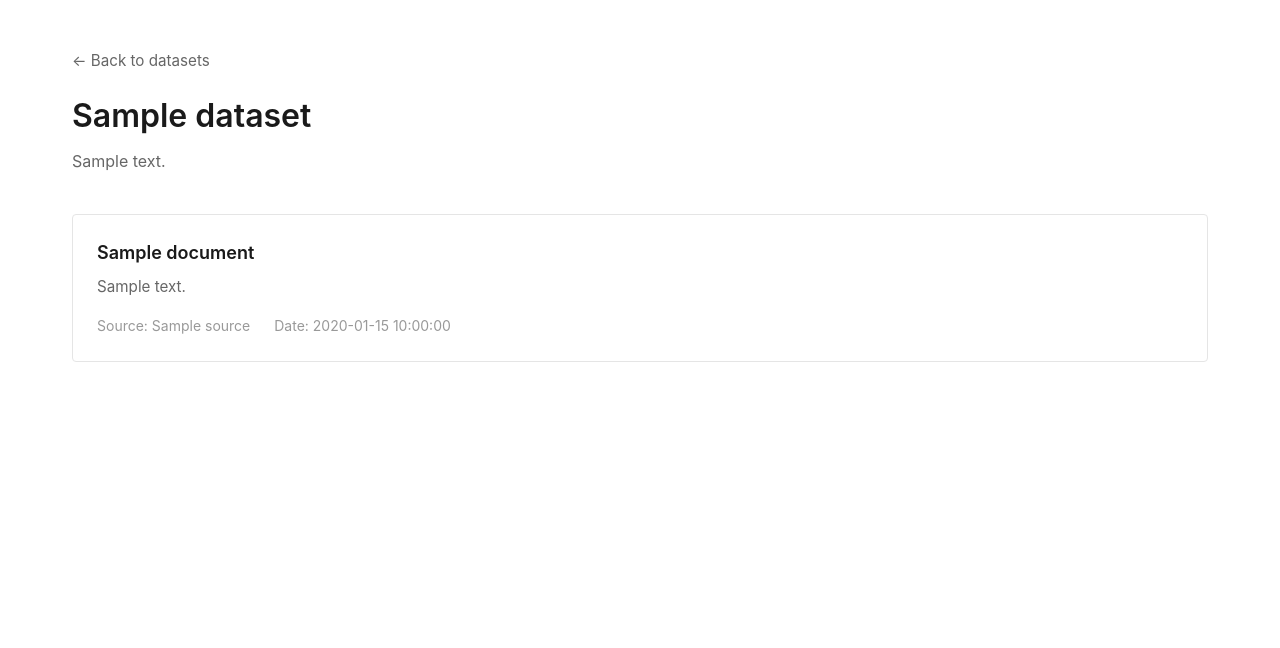
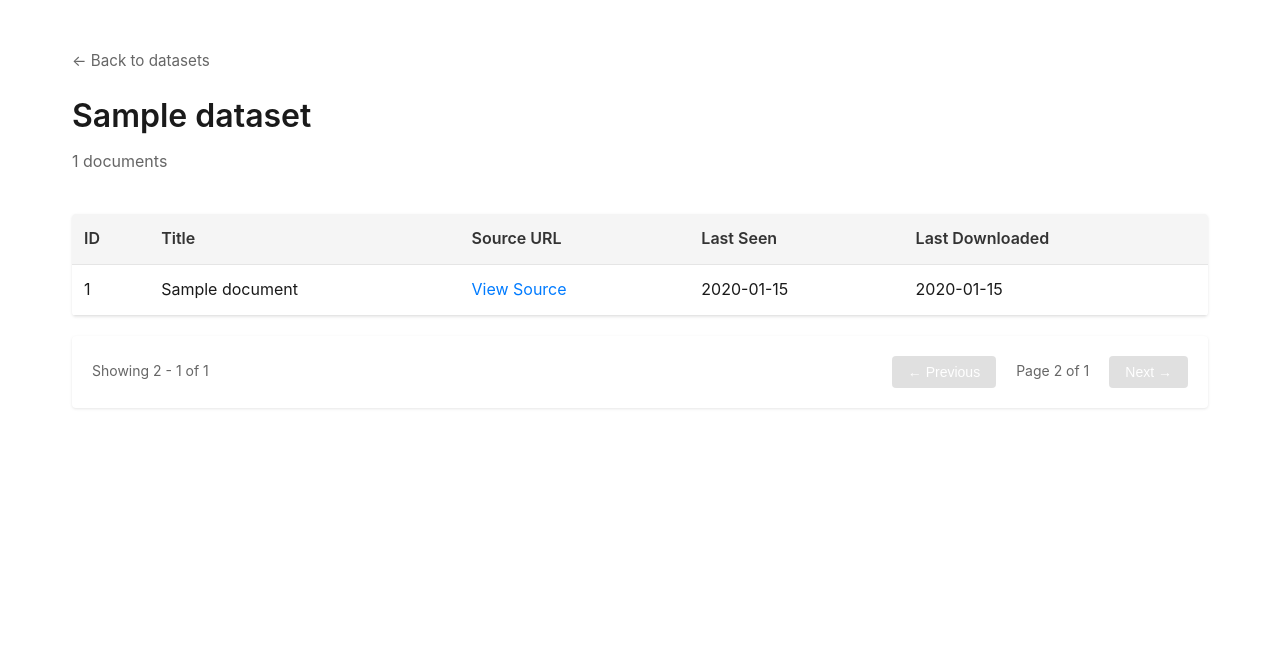
Before and after one commit to datagenero/data-collector, a FastAPI app: template templates/dataset.html in a window 1280 px wide. Shown: the part 87-735 px from the top of the page. Run offline with FastAPI, Linux system fonts and the light colour scheme; the template is opened without the code that fills it: most values are stand-ins (such as "Sample title", 1, 10 or a date in 2020).

Commit message:
feat: add page for dataset

```diff
--- a/main.py
+++ b/main.py
@@ -1,13 +1,16 @@
 import logging
 from dotenv import load_dotenv
-from fastapi import FastAPI, Request
+from fastapi import FastAPI, Request, Depends
 from fastapi.responses import HTMLResponse
 from fastapi.staticfiles import StaticFiles
 from fastapi.templating import Jinja2Templates
+from sqlalchemy.orm import Session
 
 from collector_api.scrapers import router as scrapers_router
 from collector_api.datasets import router as datasets_router
 from collector_api.documents import router as documents_router
+from collector_api.database import get_db
+from collector_api.models import Dataset, Document
 
 # Load environment variables from .env file
 load_dotenv()
@@ -38,38 +41,83 @@ app.mount("/static", StaticFiles(directory="static"), name="static")
 # Setup templates
 templates = Jinja2Templates(directory="templates")
 
-# Hardcoded datasets
-DATASETS = [
-    {
-        "id": "news-articles",
-        "name": "News Articles",
-        "description": "Collection of news articles from major publications. Includes headlines, content, and metadata from various news sources."
-    },
-    {
-        "id": "research-papers",
-        "name": "Research Papers",
-        "description": "Academic research papers and publications. Scraped from open access repositories and academic databases."
-    },
-    {
-        "id": "product-reviews",
-        "name": "Product Reviews",
-        "description": "Customer reviews and ratings for various products. Aggregated from e-commerce platforms and review sites."
-    },
-    {
-        "id": "legal-documents",
-        "name": "Legal Documents",
-        "description": "Public legal documents, court cases, and regulatory filings. Sourced from government and legal databases."
-    }
-]
+@app.get("/", response_class=HTMLResponse)
+async def home(request: Request, db: Session = Depends(get_db)):
+    """Main page showing all datasets as cards with document counts"""
+    logger.info("Rendering home page")
+
+    # Get all datasets from database with document counts
+    datasets = db.query(Dataset).all()
+
+    datasets_list = []
+    for dataset in datasets:
+        # Count documents in this dataset
+        document_count = db.query(Document).filter(
+            Document.dataset_id == dataset.id
+        ).count()
+
+        datasets_list.append({
+            "id": dataset.id,
+            "name": dataset.name,
+            "document_count": document_count
+        })
+
+    return templates.TemplateResponse(
+        "index.html",
+        {"request": request, "datasets": datasets_list}
+    )
 
 
-@app.get("/", response_class=HTMLResponse)
-async def home(request: Request):
-    """Main page showing all datasets as cards"""
-    logger.info("Rendering home page")
+@app.get("/dataset/{dataset_id}", response_class=HTMLResponse)
+async def dataset_detail(
+    request: Request,
+    dataset_id: int,
+    page: int = 0,
+    page_size: int = 20,
+    db: Session = Depends(get_db)
+):
+    """Detail page for a specific dataset showing all documents in a table"""
+    logger.info(f"Accessing dataset: {dataset_id}, page: {page}")
+
+    # Get the dataset
+    dataset = db.query(Dataset).filter(Dataset.id == dataset_id).first()
+
+    if not dataset:
+        logger.warning(f"Dataset not found: {dataset_id}")
+        return templates.TemplateResponse(
+            "404.html",
+            {"request": request},
+            status_code=404
+        )
+
+    # Get total document count
+    total_documents = db.query(Document).filter(
+        Document.dataset_id == dataset_id
+    ).count()
+
+    # Get paginated documents
+    documents = db.query(Document).filter(
+        Document.dataset_id == dataset_id
+    ).offset(page * page_size).limit(page_size).all()
+
+    # Calculate pagination info
+    total_pages = (total_documents + page_size - 1) // page_size  # Ceiling division
+    has_previous = page > 0
+    has_next = page < total_pages - 1
+
     return templates.TemplateResponse(
-        "index.html",
-        {"request": request, "datasets": DATASETS}
+        "dataset.html",
+        {
+            "request": request,
+            "dataset": dataset,
+            "documents": documents,
+            "total_documents": total_documents,
+            "page": page,
+            "page_size": page_size,
+            "total_pages": total_pages,
+            "has_previous": has_previous,
+            "has_next": has_next,
+        }
     )
 
 
--- a/static/style.css
+++ b/static/style.css
@@ -201,3 +201,140 @@ footer p {
 main {
     min-height: calc(100vh - 250px);
 }
+
+/* Reusable text styles */
+.document-count,
+.muted {
+    color: #999;
+    font-size: 0.95rem;
+}
+
+/* Links */
+a {
+    transition: all 0.2s ease;
+}
+
+.source-link {
+    color: #007bff;
+    text-decoration: none;
+}
+
+.source-link:hover {
+    text-decoration: underline;
+}
+
+/* Tables */
+.documents-table {
+    width: 100%;
+    border-collapse: collapse;
+    margin: 20px 0;
+    background: white;
+    box-shadow: 0 1px 3px rgba(0,0,0,0.1);
+    border-radius: 4px;
+    overflow: hidden;
+}
+
+.documents-table thead {
+    background: #f5f5f5;
+}
+
+.documents-table th,
+.documents-table td {
+    padding: 12px;
+    text-align: left;
+    border-bottom: 1px solid #e5e5e5;
+}
+
+.documents-table th {
+    font-weight: 600;
+    color: #333;
+}
+
+.documents-table tbody tr {
+    transition: background 0.2s ease;
+}
+
+.documents-table tbody tr:hover {
+    background: #f9f9f9;
+}
+
+/* Pagination */
+.pagination {
+    display: flex;
+    justify-content: space-between;
+    align-items: center;
+    margin-top: 20px;
+    padding: 20px;
+    background: white;
+    border-radius: 4px;
+    box-shadow: 0 1px 3px rgba(0,0,0,0.1);
+}
+
+.pagination-info {
+    color: #666;
+    font-size: 0.875rem;
+}
+
+.pagination-buttons {
+    display: flex;
+    gap: 10px;
+    align-items: center;
+}
+
+.page-indicator {
+    color: #666;
+    font-size: 0.875rem;
+    padding: 0 10px;
+}
+
+/* Buttons */
+.btn {
+    display: inline-block;
+    padding: 8px 16px;
+    border-radius: 4px;
+    text-decoration: none;
+    font-size: 0.875rem;
+    border: none;
+    cursor: pointer;
+    transition: background 0.2s ease, opacity 0.2s ease;
+}
+
+.btn-secondary {
+    background: #007bff;
+    color: white;
+}
+
+.btn-secondary:hover:not(:disabled) {
+    background: #0056b3;
+}
+
+.btn-secondary:disabled {
+    background: #ccc;
+    cursor: not-allowed;
+    opacity: 0.6;
+}
+
+/* Responsive design */
+@media (max-width: 768px) {
+    .container {
+        padding: 0 1rem;
+    }
+
+    .cards-grid {
+        grid-template-columns: 1fr;
+    }
+
+    .pagination {
+        flex-direction: column;
+        gap: 15px;
+    }
+
+    .documents-table {
+        font-size: 0.875rem;
+    }
+
+    .documents-table th,
+    .documents-table td {
+        padding: 8px;
+    }
+}
--- a/templates/dataset.html
+++ b/templates/dataset.html
@@ -6,22 +6,54 @@
 <div class="page-header">
     <a href="/" class="back-link">← Back to datasets</a>
     <h2>{{ dataset.name }}</h2>
-    <p class="subtitle">{{ dataset.description }}</p>
+    <p class="subtitle">{{ total_documents }} documents</p>
 </div>
 
 <div class="documents-section">
     {% if documents %}
-    <div class="documents-list">
-        {% for document in documents %}
-        <div class="document-item">
-            <h3>{{ document.title }}</h3>
-            <p>{{ document.summary }}</p>
-            <div class="document-meta">
-                <span>Source: {{ document.source }}</span>
-                <span>Date: {{ document.date }}</span>
-            </div>
+    <table class="documents-table">
+        <thead>
+            <tr>
+                <th>ID</th>
+                <th>Title</th>
+                <th>Source URL</th>
+                <th>Last Seen</th>
+                <th>Last Downloaded</th>
+            </tr>
+        </thead>
+        <tbody>
+            {% for document in documents %}
+            <tr>
+                <td>{{ document.id }}</td>
+                <td>{{ document.title }}</td>
+                <td><a href="{{ document.source_url }}" target="_blank" class="source-link">View Source</a></td>
+                <td>{{ document.last_seen.strftime('%Y-%m-%d %H:%M') if document.last_seen else 'N/A' }}</td>
+                <td>{{ document.last_downloaded.strftime('%Y-%m-%d %H:%M') if document.last_downloaded else 'Not downloaded' }}</td>
+            </tr>
+            {% endfor %}
+        </tbody>
+    </table>
+
+    <!-- Pagination Controls -->
+    <div class="pagination">
+        <div class="pagination-info">
+            Showing {{ page * page_size + 1 }} - {{ [page * page_size + documents|length, total_documents]|min }} of {{ total_documents }}
         </div>
-        {% endfor %}
+        <div class="pagination-buttons">
+            {% if has_previous %}
+            <a href="/dataset/{{ dataset.id }}?page={{ page - 1 }}&page_size={{ page_size }}" class="btn btn-secondary">← Previous</a>
+            {% else %}
+            <button class="btn btn-secondary" disabled>← Previous</button>
+            {% endif %}
+
+            <span class="page-indicator">Page {{ page + 1 }} of {{ total_pages }}</span>
+
+            {% if has_next %}
+            <a href="/dataset/{{ dataset.id }}?page={{ page + 1 }}&page_size={{ page_size }}" class="btn btn-secondary">Next →</a>
+            {% else %}
+            <button class="btn btn-secondary" disabled>Next →</button>
+            {% endif %}
+        </div>
     </div>
     {% else %}
     <div class="empty-state">
--- a/templates/index.html
+++ b/templates/index.html
@@ -12,7 +12,7 @@
     {% for dataset in datasets %}
     <a href="/dataset/{{ dataset.id }}" class="card">
         <h3>{{ dataset.name }}</h3>
-        <p>{{ dataset.description }}</p>
+        <p class="document-count">{{ dataset.document_count }} documents</p>
         <span class="card-arrow">→</span>
     </a>
     {% endfor %}
```
